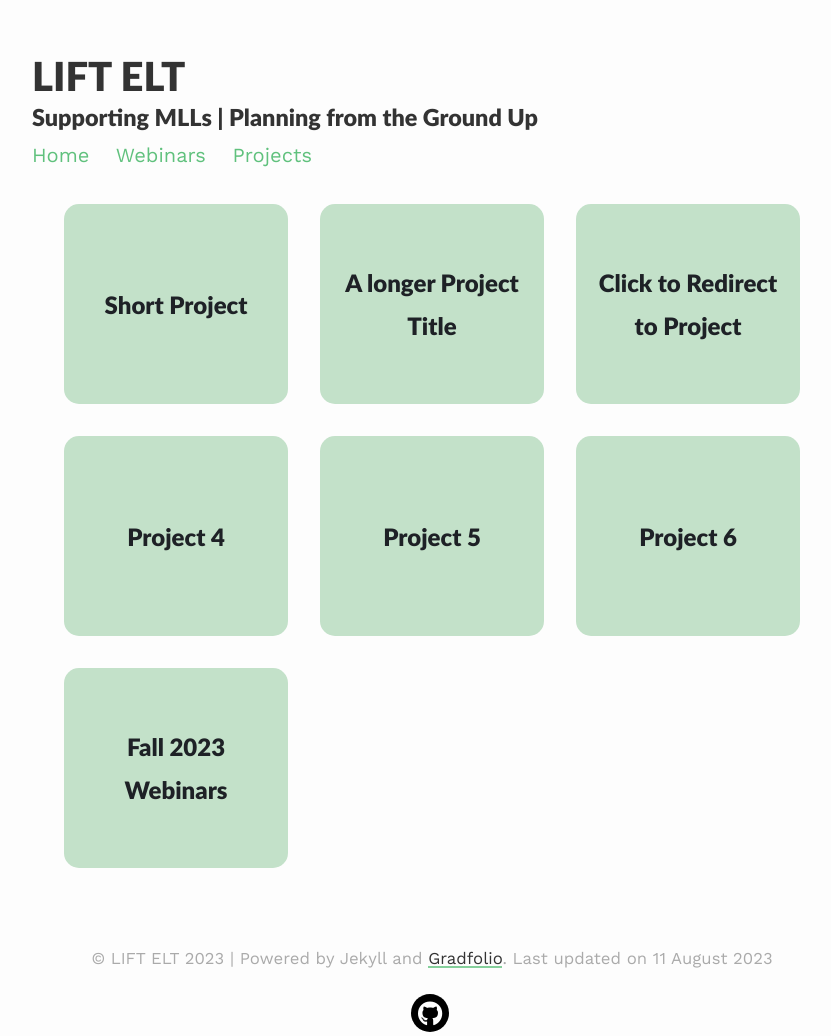
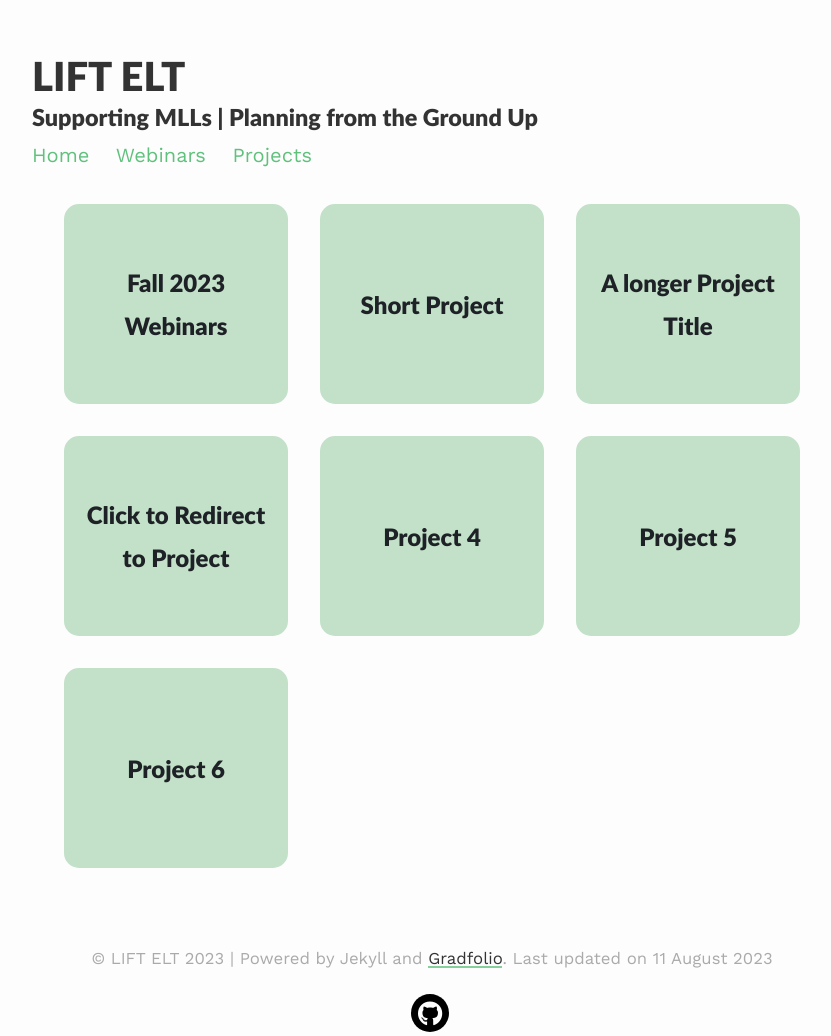
Before and after one commit to lift-elt/lift-elt.github.io, a Jekyll site: the page built from _pages/webinars.md, in a window 1280 px wide. Shown: the whole page, without its empty margins (208-1039 px from the left). Built offline with Jekyll 4.4.1, drawn with Linux system fonts in a browser that asks for light colours; nearby versions of some CDN libraries; part of the change alters nothing that is shown.

Commit message:
good things first

```diff
--- a/_config.yml
+++ b/_config.yml
@@ -3,8 +3,9 @@
 title: LIFT ELT
 description: Supporting MLLs | Planning from the Ground Up
 
-baseurl: /    #name of GitHub repository
-url: "" #custom url to be used instead of GitHub repository
+# baseurl: "/"    #name of GitHub repository
+relative_url: "/"
+# url: "/" #custom url to be used instead of GitHub repository
 email: #
 
 # Pagination
@@ -48,6 +49,7 @@ collections:
     output: true
     permalink: /webinars/:name/
     order:
+      - fall2023webinars.md
       - shortProject.md
       - longerProjectTitle.md
       - redirect.md
```
